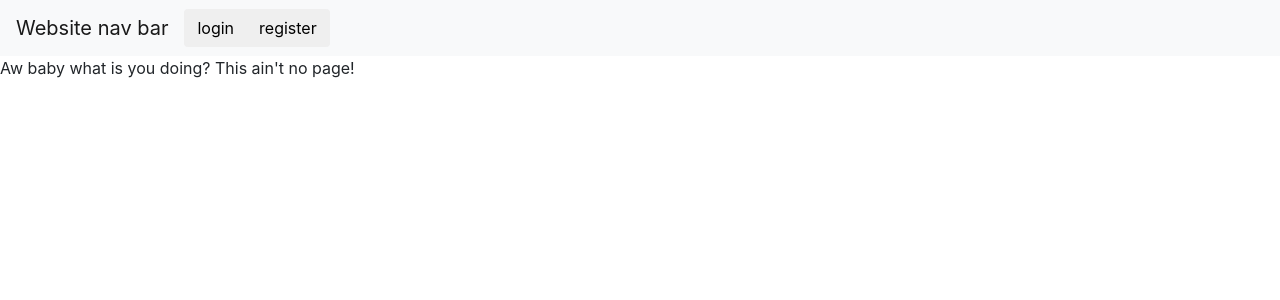
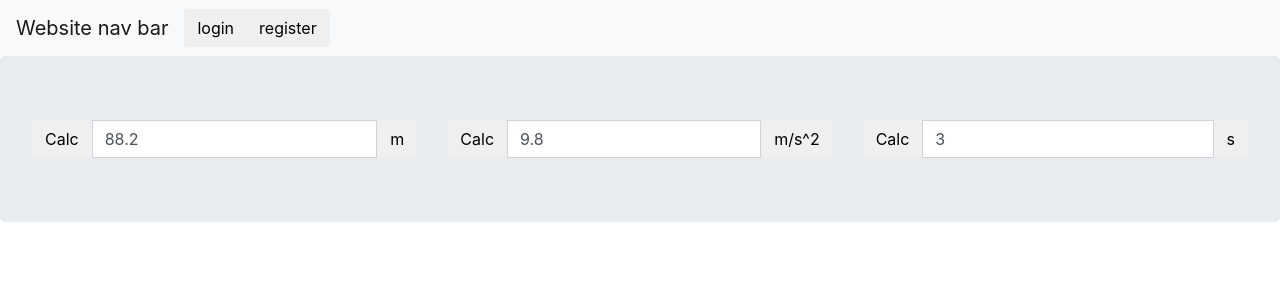
Before and after one commit to KadeHels/BlackRaven, an Angular app in the folder BlackRaven/: page /gravity-calculator in a window 1280 px wide. Shown: the top 300 px of the page. Built offline with nearby package versions, Linux system fonts and the light colour scheme.

Commit message:
Added GravityCalculator component

```diff
--- a/BlackRaven/src/app/app-routing.module.ts
+++ b/BlackRaven/src/app/app-routing.module.ts
@@ -6,11 +6,17 @@ import { LoginFormComponent } from './login-form/login-form.component';
 import { RegistrationFormComponent } from './registration-form/registration-form.component';
 import { PageNotFoundComponent } from './page-not-found/page-not-found.component';
 import { environment } from '../environments/environment';
+import { GravityCalculatorComponent } from './components/gravity-calculator/gravity-calculator.component';
 
 const routes: Routes = [
   { path: 'login-form', component: LoginFormComponent },
   { path: 'registration-form', component: RegistrationFormComponent },
   { path: 'home', component: HomeComponent },
+
+  // Games and Tools
+  { path: 'gravity-calculator', component: GravityCalculatorComponent },
+
+  // Defaults
   { path: '',   redirectTo: '/home', pathMatch: 'full' },
   { path: '**', component: PageNotFoundComponent }
 ];
--- a/BlackRaven/src/app/app.module.ts
+++ b/BlackRaven/src/app/app.module.ts
@@ -10,6 +10,7 @@ import { RegistrationFormComponent } from './registration-form/registration-form
 import { PageNotFoundComponent } from './page-not-found/page-not-found.component';
 
 import { AppRoutingModule } from './app-routing.module';
+import { GravityCalculatorComponent } from './components/gravity-calculator/gravity-calculator.component';
 
 @NgModule({
   declarations: [
@@ -18,7 +19,8 @@ import { AppRoutingModule } from './app-routing.module';
     NavbarComponent,
     LoginFormComponent,
     RegistrationFormComponent,
-    PageNotFoundComponent
+    PageNotFoundComponent,
+    GravityCalculatorComponent
   ],
   imports: [
     BrowserModule,
--- /dev/null
+++ b/BlackRaven/src/app/components/gravity-calculator/gravity-calculator.component.html
@@ -0,0 +1,41 @@
+<div class="jumbotron">
+
+  <div class="row">
+    <div class="col-lg-4">
+      <div class="input-group">
+        <span class="input-group-btn">
+          <button class="btn btn-default" type="button" (click)="calcDistance()">Calc</button>
+        </span>
+        <input type="number" [(ngModel)]="distance" class="form-control" placeholder="Distance" >
+        <span class="input-group-btn">
+            <button class="btn btn-default" type="button" >m</button>
+        </span>
+      </div><!-- /input-group -->
+    </div><!-- /.col-lg-4 -->
+
+    <div class="col-lg-4">
+      <div class="input-group">
+        <span class="input-group-btn">
+          <button class="btn btn-default" type="button" (click)="calcGravity()">Calc</button>
+        </span>
+        <input type="number" [(ngModel)]="gravity" class="form-control" placeholder="Gravity" >
+        <span class="input-group-btn">
+            <button class="btn btn-default" type="button" >m/s^2</button>
+        </span>
+      </div><!-- /input-group -->
+    </div><!-- /.col-lg-4 -->
+
+      <div class="col-lg-4">
+        <div class="input-group">
+          <span class="input-group-btn">
+            <button class="btn btn-default" type="button" (click)="calcTime()">Calc</button>
+          </span>
+          <input type="number" [(ngModel)]="time" class="form-control" placeholder="Time" >
+          <span class="input-group-btn">
+              <button class="btn btn-default" type="button" >s</button>
+          </span>
+        </div><!-- /input-group -->
+      </div><!-- /.col-lg-4 -->
+  </div><!-- /.row -->
+
+</div><!-- /.jumbotron -->
--- /dev/null
+++ b/BlackRaven/src/app/components/gravity-calculator/gravity-calculator.component.ts
@@ -0,0 +1,35 @@
+import { Component, OnInit } from '@angular/core';
+
+@Component({
+  selector: 'app-gravity-calculator',
+  templateUrl: './gravity-calculator.component.html',
+  styleUrls: ['./gravity-calculator.component.css']
+})
+export class GravityCalculatorComponent implements OnInit {
+
+  // d(m) = G(m/s*s) * t(s)*t(s)
+  gravity: number;
+  distance: number;
+  time: number;
+
+  calcDistance() {
+    this.distance =  this.gravity * Math.pow(this.time, 2);
+  }
+
+  calcTime () {
+    this.time = Math.sqrt(this.distance / this.gravity);
+  }
+
+  calcGravity() {
+   this.gravity = this.distance / Math.pow(this.time, 2);
+  }
+
+  constructor() { }
+
+  ngOnInit() {
+    this.gravity = 9.8;
+    this.time = 3;
+    this.calcDistance();
+  }
+
+}
--- a/BlackRaven/src/app/home/home.component.html
+++ b/BlackRaven/src/app/home/home.component.html
@@ -1,4 +1,5 @@
 <!-- Welcome message -->
 <div class="jumbotron">
     <h1>Hello, world!</h1>
+    <button class="btn" routerLink="/gravity-calculator" routerLinkActive="active">Gravity Calculator</button>
 </div>
--- a/BlackRaven/src/app/navbar/navbar.component.html
+++ b/BlackRaven/src/app/navbar/navbar.component.html
@@ -1,8 +1,8 @@
 <nav class="navbar navbar-expand-lg navbar-light bg-light">
   <a class="navbar-brand" href="/">Website nav bar</a>
-  <button class="navbar-toggler" type="button" data-toggle="collapse" data-target="#navbarSupportedContent" aria-controls="navbarSupportedContent" aria-expanded="false" aria-label="Toggle navigation">
+  <!-- <button class="navbar-toggler" type="button" data-toggle="collapse" data-target="#navbarSupportedContent" aria-controls="navbarSupportedContent" aria-expanded="false" aria-label="Toggle navigation">
     <span class="navbar-toggler-icon"></span>
-  </button>
+  </button> -->
 
   <div class="btn-group">
     <button class="btn" routerLink="/login-form" routerLinkActive="active">login</button>
```
Also changed, not shown: BlackRaven/src/app/components/gravity-calculator/gravity-calculator.component.css (added), 1 other file (tests, documents, lock files or other folders).
